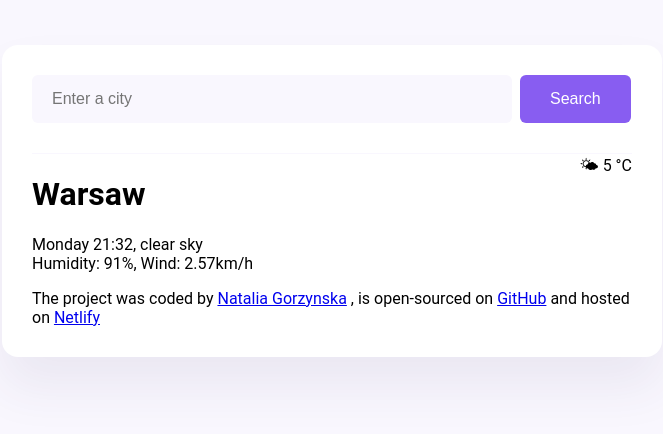
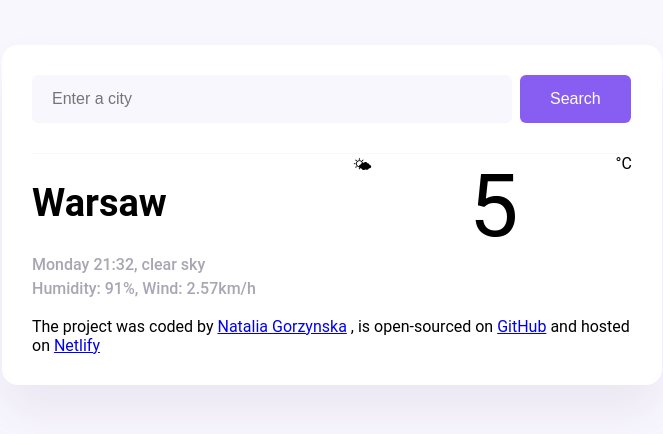
Before and after one commit to NataGorzynska/Weather-App, a plain HTML site: page index.html in a window 1280 px wide. Shown: the whole page, without its empty margins (308-971 px from the left). Drawn offline with Linux system fonts and the light colour scheme.

Commit message:
updated html

```diff
--- a/index.html
+++ b/index.html
@@ -22,15 +22,17 @@
       <main>
         <div class="weather-app-data">
           <div>
-            <h1>Warsaw</h1>
+            <h1 class="weather-app-city">Warsaw</h1>
 
-            <p>
+            <p class="weather-app-details">
               Monday 21:32, clear sky
               <br />
               Humidity: 91%, Wind: 2.57km/h
             </p>
           </div>
-          <div>🌤 5 °C</div>
+          <div class="weather-app-icon">🌤</div>
+          <div class="weather-app-temperature">5</div>
+          <div class="weather-app-unit">°C</div>
         </div>
       </main>
 
--- a/src/style.css
+++ b/src/style.css
@@ -39,3 +39,16 @@ header {
   display: flex;
   justify-content: space-between;
 }
+.weather-app-city {
+  font-size: 38px;
+  line-height: 48px;
+}
+.weather-app-details {
+  font-size: 16px;
+  color: rgba(39, 33, 66, 0.4);
+  line-height: 24px;
+  font-weight: 550;
+}
+.weather-app-temperature {
+  font-size: 88px;
+}
```
